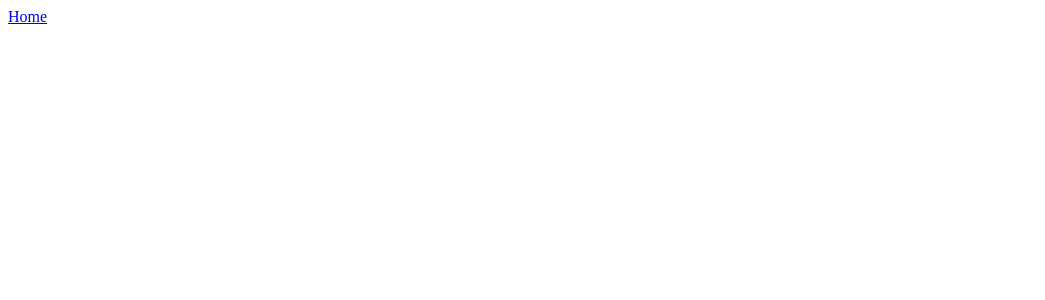
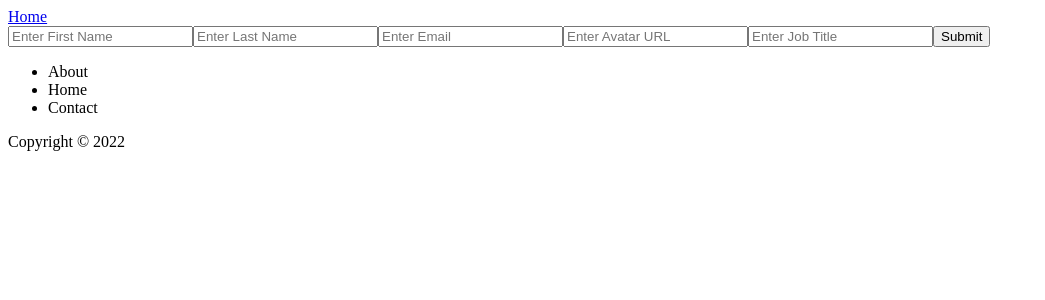
Before and after one commit to DanielSWaite190/reaction_engines, a React (Create React App) app in the folder frontend/: page /test in a window 1280 px wide. Before the commit this address had no page. Shown: the top 300 px of the page, without its empty margins (0-1045 px from the left). Built offline with nearby package versions, Linux system fonts and the light colour scheme.

Commit message:
Working on posting functionality

```diff
--- a/frontend/src/App.js
+++ b/frontend/src/App.js
@@ -2,6 +2,9 @@ import './App.css';
 import React from 'react';
 import Engine from './components/Engine'
 import NavBar from './components/NavBar'
+import Footer from './components/Footer'
+import Form from './components/Form'
+import NewEngine from './pages/NewEngine'
 import { BrowserRouter as Router, Routes, Route } from 'react-router-dom';
 
 
@@ -12,13 +15,13 @@ function App() {
         <NavBar/>
         <Routes>
             <Route path="/" element={<Engine />} />
+            <Route path="/test" element={<Form />} />
+            <Route path="/new" element={<NewEngine />} />
         </Routes>
+        <Footer/>
       </main>
     </Router>
   );
 }
+
 export default App;
-
-// export default function App() {
-//   return <Engine/>
-// }
--- /dev/null
+++ b/frontend/src/components/Footer.jsx
@@ -0,0 +1,16 @@
+function Footer() {
+    return (
+    <div class="footer-basic">
+        <footer>
+            <ul class="footer_list">
+                <li class="footer_element">About</li>
+                <li class="footer_element">Home</li>
+                <li class="footer_element">Contact</li>
+            </ul>
+            <p class="copyright">Copyright © 2022</p>
+        </footer>
+    </div>
+    )
+}
+
+export default Footer;
--- /dev/null
+++ b/frontend/src/components/Form.jsx
@@ -0,0 +1,61 @@
+import React, {useState, useEffect} from 'react';
+import { useNavigate } from 'react-router-dom';
+import NewEngine from '../pages/NewEngine';
+
+function EditForm() {
+
+    const navigate = useNavigate();
+
+    const [name, setName] = useState('');
+    const [cycle_type, setCycleType] = useState('');
+    const [thrust, setThrust] = useState('');
+    const [specific_impulse, setSpecificImpulse] = useState('');
+    const [image, setImage] = useState('');
+
+    const handleSubmit = (event) => {
+        event.preventDefault();
+
+        const updatedUser = {
+            name,
+            cycle_type,
+            thrust,
+            specific_impulse,
+            image,
+        }
+
+        // buldEngine(userId, updatedUser);
+
+
+        setName(name)
+        setCycleType(cycle_type)
+        setThrust(thrust)
+        setSpecificImpulse(specific_impulse)
+        setImage(image)
+
+        NewEngine(updatedUser)
+    }
+
+    // useEffect(() => {
+    //     getUser(userId);
+    // },[userId]);
+
+    useEffect(() => {
+    },[]);
+
+  return (
+    <div className='edit-form'>
+        <div className="container">
+            <form onSubmit={handleSubmit}>
+                <input type='text' placeholder='Enter First Name' value={name} onChange={(event) => setName(event.target.value)} />
+                <input type='text' placeholder='Enter Last Name' value={cycle_type} onChange={(event) => setCycleType(event.target.value)} />
+                <input type='text' placeholder='Enter Email' value={thrust} onChange={(event) => setThrust(event.target.value)} />
+                <input type='text' placeholder='Enter Avatar URL' value={specific_impulse} onChange={(event) => setSpecificImpulse(event.target.value)} />
+                <input type='text' placeholder='Enter Job Title' value={image} onChange={(event) => setImage(event.target.value)} />
+                <button type='update'>Submit</button>
+            </form>
+        </div>
+    </div>
+  )
+}
+
+export default EditForm
--- /dev/null
+++ b/frontend/src/pages/NewEngine.jsx
@@ -0,0 +1,31 @@
+import React, { useParams } from 'react-router';
+import Form from '../components/Form'
+
+
+function NewEngine(dataToPost) {
+
+    const postEngine = async () => {
+        try {
+            const response = await fetch('http://localhost:4000/engine', {
+                method: 'POST',
+                headers: {
+                    'Content-Type': 'application/json',
+                },
+                body: JSON.stringify(dataToPost)
+            });
+        console.log('Engine Posted: ', dataToPost);
+        } catch(error) {
+            console.log(error.message);
+        }
+    }
+
+    postEngine()
+
+  return (
+    <div className='container'>
+        <Form/>
+    </div>
+  )
+}
+
+export default NewEngine
```
